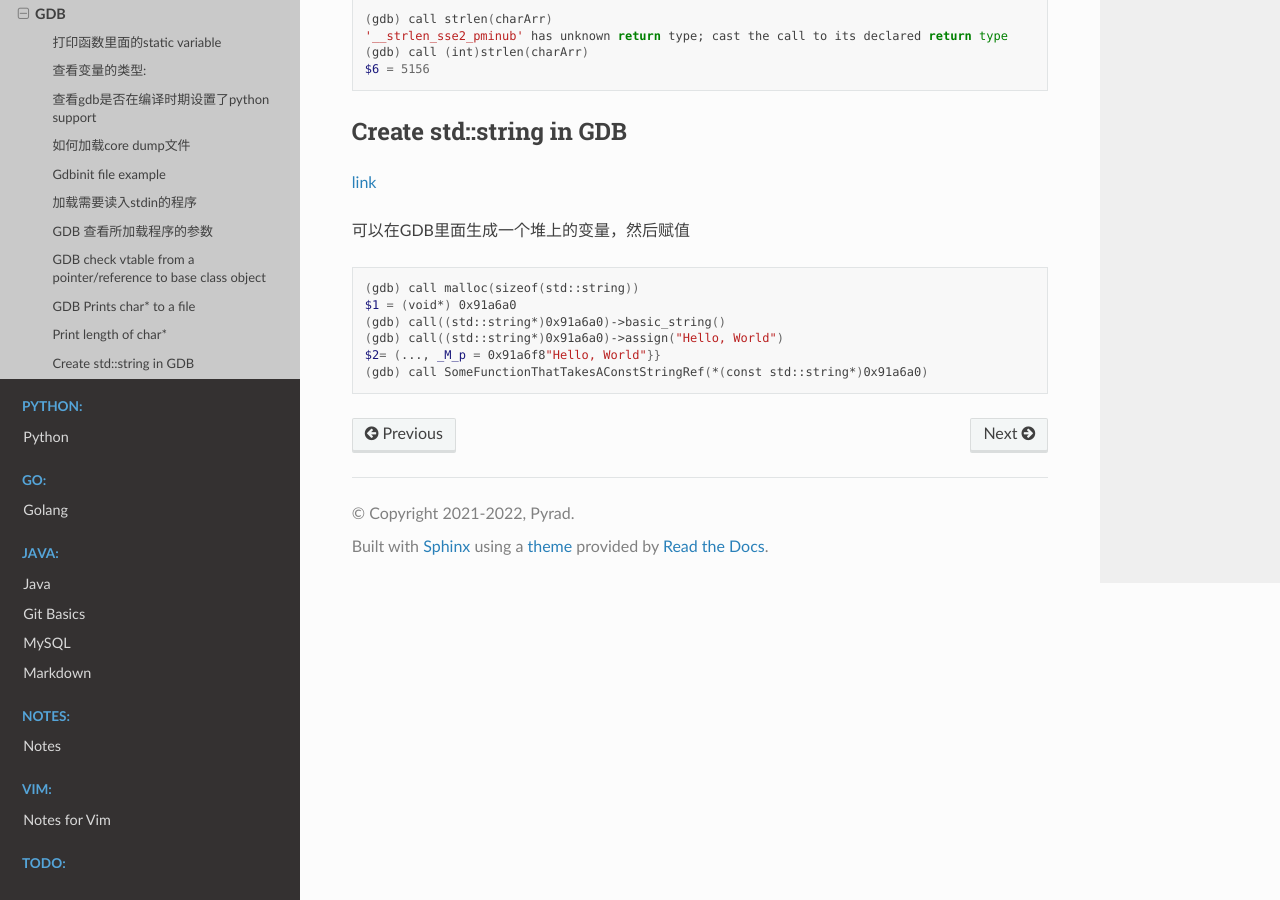
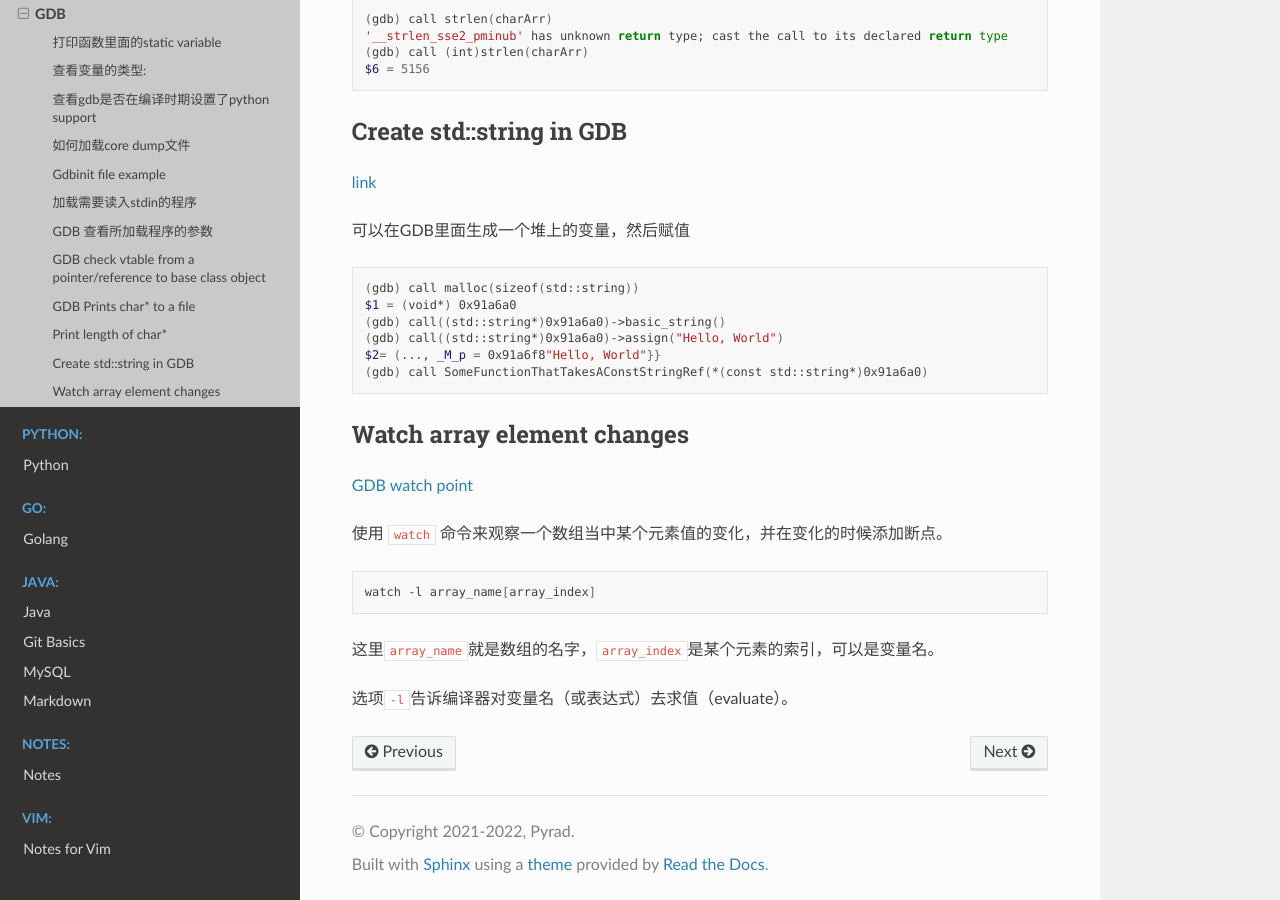
Before and after one commit to Pyrad/pyradnotes, a Sphinx documentation site: the page built from source/Linux/gdb.md, in a window 1280 px wide and 900 px high, scrolled down 2183 px. Built offline with Sphinx 7.4.7 and the Read the Docs theme 2.0.0, drawn with Linux system fonts in a browser that asks for light colours.

Commit message:
GDB Command watch using -l option

````diff
--- a/source/Linux/gdb.md
+++ b/source/Linux/gdb.md
@@ -136,3 +136,19 @@ $1 = (void*) 0x91a6a0
 $2= (..., _M_p = 0x91a6f8"Hello, World"}}
 (gdb) call SomeFunctionThatTakesAConstStringRef(*(const std::string*)0x91a6a0)
 ```
+
+
+
+## Watch array element changes
+
+[GDB watch point](https://undo.io/resources/gdb-watchpoint/watchpoints-more-than-watch-and-continue/)
+
+使用 `watch` 命令来观察一个数组当中某个元素值的变化，并在变化的时候添加断点。
+
+```shell
+watch -l array_name[array_index]
+```
+
+这里`array_name`就是数组的名字，`array_index`是某个元素的索引，可以是变量名。
+
+选项`-l`告诉编译器对变量名（或表达式）去求值（evaluate）。
````
